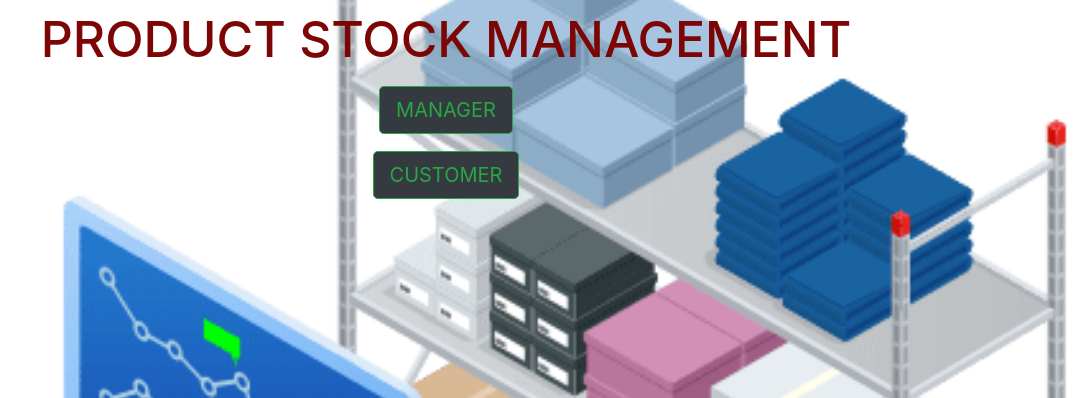
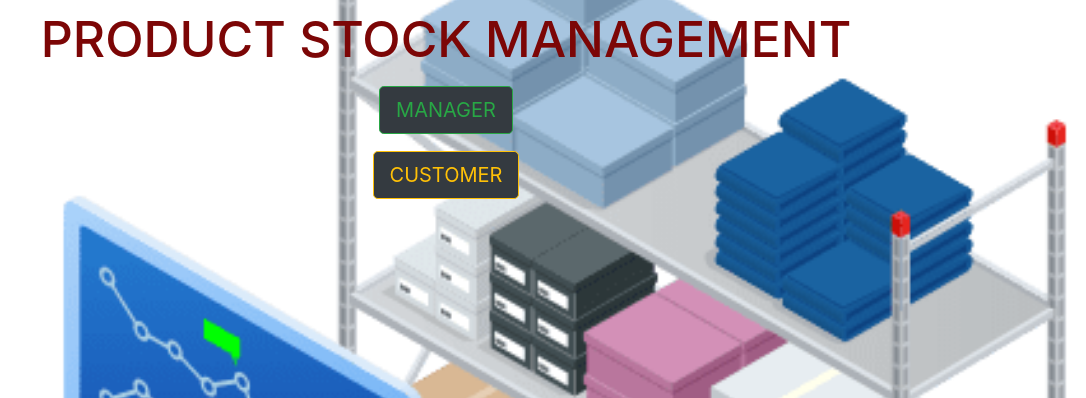
Before and after one commit to Hrishikesh007733/stock_management, a Django app: page / in a window 1280 px wide. Shown: the part 56-454 px from the top of the page, without its empty margins (194-1280 px from the left). Run offline with Django 3.2, Linux system fonts and the light colour scheme.

Commit message:
made changes in weclomepage

```diff
--- a/demo/mysite/myapp/templates/myapp/welcome.html
+++ b/demo/mysite/myapp/templates/myapp/welcome.html
@@ -11,7 +11,7 @@
          <body><br>
             <center><h1 style="font-size: 50px; color: rgb(124, 6, 6);">PRODUCT STOCK MANAGEMENT</h1></center><br>
             <center><h4 style="font-size: 30px;"><a class="btn btn-dark btn-outline-success btn-lg" href="/homepage/" role="button">MANAGER</a></h4></center><br>
-            <center><h4 style="font-size: 30px;"><a class="btn btn-dark btn-outline-success btn-lg" href="/cushomepage/">CUSTOMER</a></h4></center>
+            <center><h4 style="font-size: 30px;"><a class="btn btn-dark btn-outline-warning btn-lg" href="/cushomepage/">CUSTOMER</a></h4></center>
           {% endblock %}
          </body>
         </html>
```
